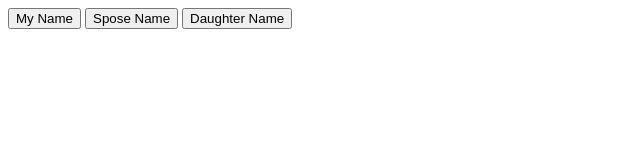
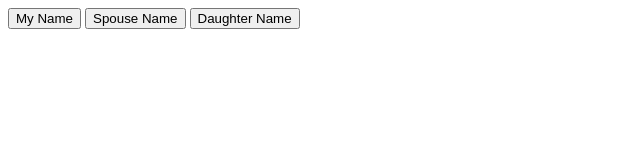
Before and after one commit to saravanait06/Family, a plain HTML site: page index.html in a window 1280 px wide. Shown: the full height of the page, 0-640 px from the left. Drawn offline with Linux system fonts and the light colour scheme.

Commit message:
Update index.html

```diff
--- a/index.html
+++ b/index.html
@@ -18,7 +18,7 @@
 <body>
 <button id="self">My Name</button>
 <div id="my" style="display:none;">Saravana pandi</div>
-<button id="wi">Spose Name</button>
+<button id="wi">Spouse Name</button>
 <div id="wife" style="display:none;">Yogeshwari</div>
 <button id="pa">Daughter Name</button>
 <div id="dau" style="display:none;">Kavi nila</div>
```
